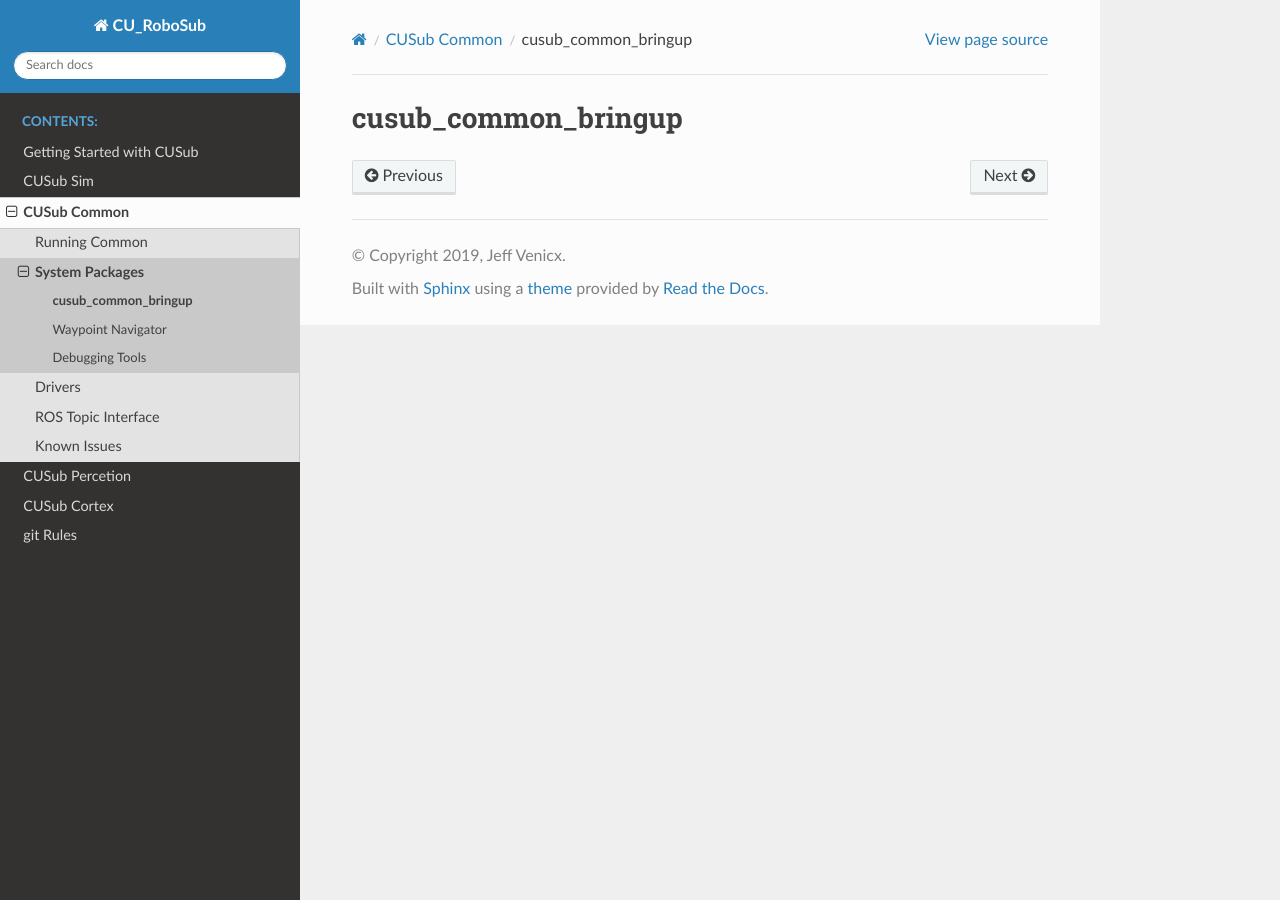
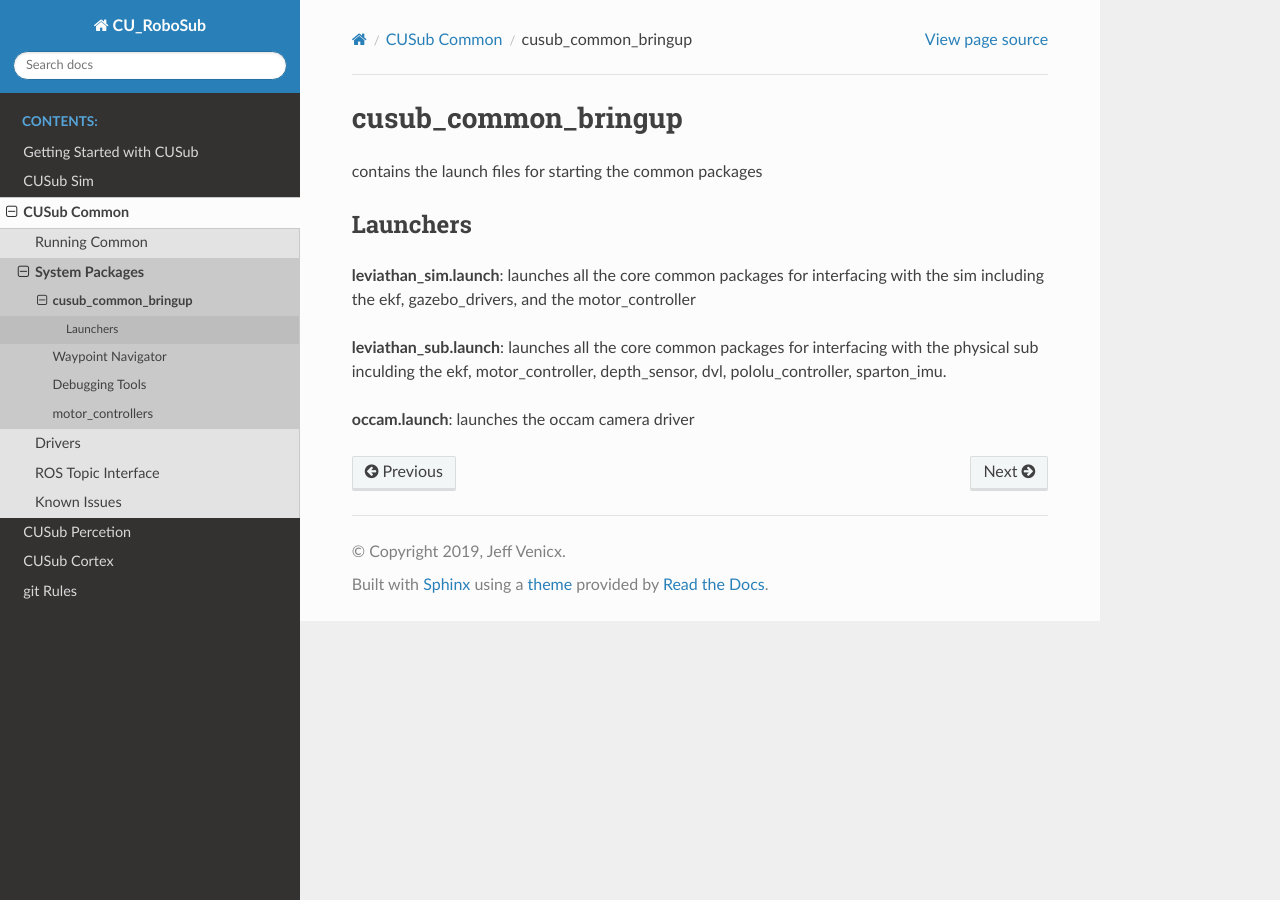
Before and after one commit to CU-Robosub/cusub, a Sphinx documentation site: the page built from cusub_documentation/source/cusub_common/cusub_common_bringup.rst, in a window 1280 px wide. Built offline with Sphinx 7.4.7 and the Read the Docs theme 2.0.0, drawn with Linux system fonts in a browser that asks for light colours; pages that are not in the unit, such as notebooks, are missing from menus.

Commit message:
first round of docs for common

```diff
--- a/cusub_documentation/source/cusub_common/cusub_common_bringup.rst
+++ b/cusub_documentation/source/cusub_common/cusub_common_bringup.rst
@@ -1,3 +1,14 @@
 ********************
 cusub_common_bringup
 ********************
+
+contains the launch files for starting the common packages
+
+Launchers
+#########
+
+**leviathan_sim.launch**: launches all the core common packages for interfacing with the sim including the ekf, gazebo_drivers, and the motor_controller
+
+**leviathan_sub.launch**: launches all the core common packages for interfacing with the physical sub inculding the ekf, motor_controller, depth_sensor, dvl, pololu_controller, sparton_imu.
+
+**occam.launch**: launches the occam camera driver
--- a/cusub_documentation/source/cusub_common/debugging-tools/leviathan_control.rst
+++ /dev/null
@@ -1,5 +0,0 @@
-*****************
-Leviathan Control
-*****************
-
-stub
--- a/cusub_documentation/source/cusub_common/drivers/Drivers.rst
+++ /dev/null
@@ -1,5 +0,0 @@
-*******
-Drivers
-*******
-
-stub for future drivers index
--- /dev/null
+++ b/cusub_documentation/source/cusub_common/drivers/actuator.rst
@@ -0,0 +1,5 @@
+*********
+actuator
+*********
+
+stub for the actuator documentation
--- /dev/null
+++ b/cusub_documentation/source/cusub_common/drivers/depth_sensor.rst
@@ -0,0 +1,5 @@
+************
+depth_sensor
+************
+
+stub for the depth sensor driver
--- /dev/null
+++ b/cusub_documentation/source/cusub_common/drivers/dvl.rst
@@ -0,0 +1,5 @@
+***
+dvl
+***
+
+stub for the dvl driver
--- /dev/null
+++ b/cusub_documentation/source/cusub_common/drivers/occam.rst
@@ -0,0 +1,5 @@
+*****
+occam
+******
+
+stub for the occam driver
--- /dev/null
+++ b/cusub_documentation/source/cusub_common/drivers/pololu_controller.rst
@@ -0,0 +1,5 @@
+*****************
+pololu_controller
+*****************
+
+stub for pololu controller driver
--- /dev/null
+++ b/cusub_documentation/source/cusub_common/drivers/sparton_imu.rst
@@ -0,0 +1,5 @@
+**************
+sparton_driver
+**************
+
+stub for sparton driver
--- a/cusub_documentation/source/cusub_common/motor-controllers/pid_controller.rst
+++ /dev/null
@@ -1,5 +0,0 @@
-**************
-pid_controller
-**************
-
-stub for pid controller
```
Also changed, not shown: cusub_documentation/source/cusub_common/cusub_common.rst (+30 -23 lines), cusub_documentation/source/cusub_common/debugging_tools.rst (added, +7 -0 lines), cusub_documentation/source/cusub_common/motor_controllers.rst (renamed from cusub_documentation/source/cusub_common/motor-controllers/bangbang.rst, +19 -2 lines).
